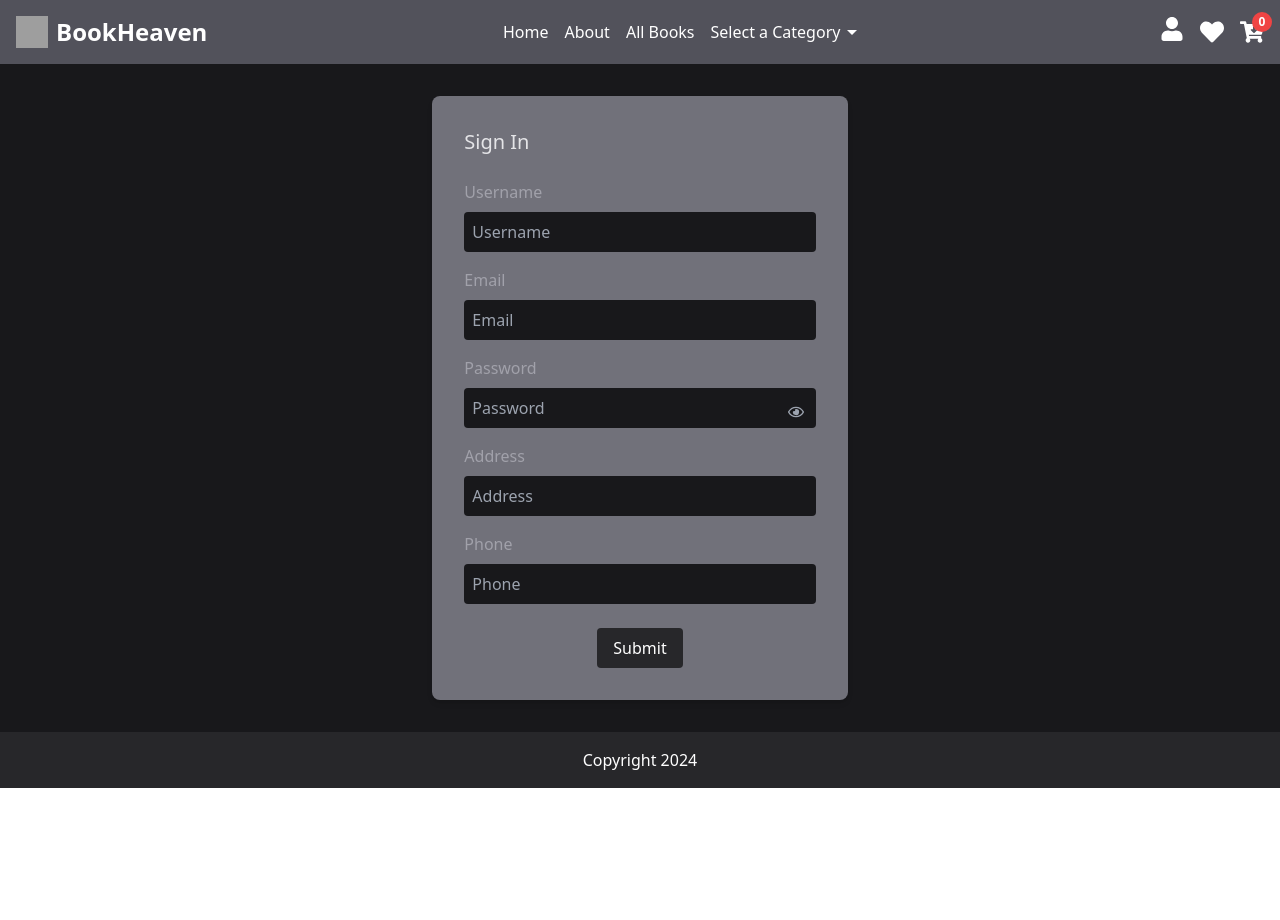
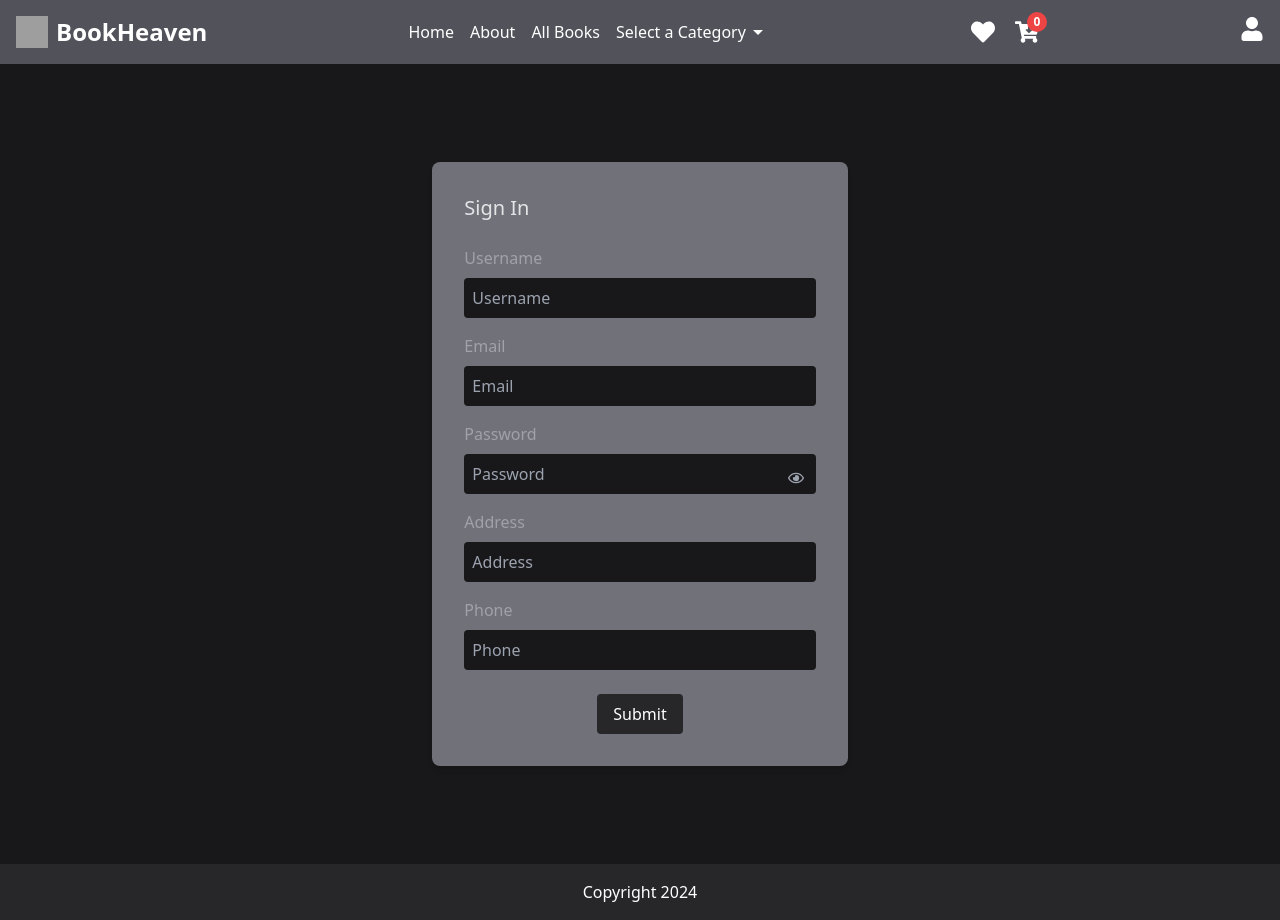
Before and after one commit to Iampriya00/BookStrore_Express, a React (Vite) app in the folder Frontend/Bookstore/: page /signin in a window 1280 px wide. Before the commit the page ends 800 px from the top, so only its background shows below. Built offline with nearby package versions, Linux system fonts and the light colour scheme; grey boxes are pictures that could not be loaded.

Commit message:
Commit: responsive

```diff
--- a/Frontend/Bookstore/src/components/Navbar.jsx
+++ b/Frontend/Bookstore/src/components/Navbar.jsx
@@ -22,14 +22,14 @@ function Navbar() {
   const totalQuantity = cart.reduce((total, item) => total + item.quantity, 0);
 
   const toggleDropdown = () => setIsDropdownOpen((prev) => !prev);
-  const toggleMenu = () => setIsMenuOpen((prev) => !prev);
+  const toggleMenu = () => setIsMenuOpen(!isMenuOpen);
 
   const filteredNavData = isLoggedIn
     ? navData
     : navData.filter((_, index) => index < 3);
 
   return (
-    <nav className="bg-zinc-600 p-4">
+    <nav className="bg-zinc-600 p-4 relative">
       {/* Navbar container */}
       <div className="flex items-center justify-between">
         {/* Logo */}
@@ -41,7 +41,44 @@ function Navbar() {
           />
           <p className="text-2xl font-bold text-white">BookHeaven</p>
         </div>
-
+        {/* Links (Desktop) */}
+        <ul className="hidden lg:flex space-x-4 ">
+          {filteredNavData.map((navItem, index) => (
+            <li key={index}>
+              <Link
+                to={navItem.path}
+                className="text-white hover:text-gray-400"
+              >
+                {navItem.item}
+              </Link>
+            </li>
+          ))}
+          <CategoryDropdown />
+        </ul>
+        {/*Icon */}
+        <div className="flex">
+          {/*Like Button*/}
+          <Link to={isLoggedIn ? "/favourite" : "/LogIn"}>
+            <FaHeart
+              size={24}
+              color="white"
+              aria-label="Cart"
+              className="hover:text-gray-400 me-5"
+            />
+          </Link>
+          {/* Cart Icon */}
+          <Link to={isLoggedIn ? "/cart" : "/LogIn"} className="relative">
+            <FaCartArrowDown
+              size={24}
+              color="white"
+              aria-label="Cart"
+              className="hover:text-gray-400"
+            />
+            <span className="absolute top-[-8px] right-[-8px] flex items-center justify-center bg-red-500 text-white text-xs font-bold h-5 w-5 rounded-full">
+              {totalQuantity}
+            </span>
+          </Link>
+        </div>
         {/* Hamburger Button */}
         <div className="lg:hidden">
           <button
@@ -63,22 +100,6 @@ function Navbar() {
             </svg>
           </button>
         </div>
-
-        {/* Links (Desktop) */}
-        <ul className="hidden lg:flex space-x-4">
-          {filteredNavData.map((navItem, index) => (
-            <li key={index}>
-              <Link
-                to={navItem.path}
-                className="text-white hover:text-gray-400"
-              >
-                {navItem.item}
-              </Link>
-            </li>
-          ))}
-          <CategoryDropdown />
-        </ul>
-
         {/* User Section */}
         <div className="hidden lg:flex items-center space-x-4">
           {role === "user" && (
@@ -117,32 +138,14 @@ function Navbar() {
               )}
             </div>
           )}
-          <Link to={isLoggedIn ? "/favourite" : "/LogIn"}>
-            <FaHeart
-              size={24}
-              color="white"
-              aria-label="Cart"
-              className="hover:text-gray-400"
-            />
-          </Link>
-          {/* Cart Icon */}
-          <Link to={isLoggedIn ? "/cart" : "/LogIn"} className="relative">
-            <FaCartArrowDown
-              size={24}
-              color="white"
-              aria-label="Cart"
-              className="hover:text-gray-400"
-            />
-            <span className="absolute top-[-8px] right-[-8px] flex items-center justify-center bg-red-500 text-white text-xs font-bold h-5 w-5 rounded-full">
-              {totalQuantity}
-            </span>
-          </Link>
         </div>
       </div>
-
       {/* Dropdown for Mobile */}
       {isMenuOpen && (
-        <div className="lg:hidden mt-4">
+        <div
+          className={`lg:hidden mt-4 absolute bg-slate-600 z-20 w-full left-0 transition-transform duration-500 ease-in-out transform>
+          }`}
+        >
           <ul className="flex flex-col space-y-2">
             {filteredNavData.map((navItem, index) => (
               <li key={index}>
--- a/Frontend/Bookstore/src/pages/Login.jsx
+++ b/Frontend/Bookstore/src/pages/Login.jsx
@@ -57,7 +57,7 @@ function Login() {
   }, [isLoggedIn, token, user, navigate]);
 
   return (
-    <div className="w-[50%] m-auto pt-[10%] h-[80vh]">
+    <div className="w-[50%] m-auto pt-[10%] h-screen">
       <h1 className="font-bold py-5 text-3xl">Login</h1>
       <form onSubmit={handleSubmit}>
         {/* Email Field */}
--- a/Frontend/Bookstore/src/pages/SignIn.jsx
+++ b/Frontend/Bookstore/src/pages/SignIn.jsx
@@ -45,7 +45,7 @@ function SignIn() {
   };
 
   return (
-    <div className="h-auto bg-zinc-900 px-12 py-8 flex items-center justify-center">
+    <div className="h-screen bg-zinc-900 px-12 py-8 flex items-center justify-center">
       <div className="bg-zinc-500 rounded-lg shadow-md p-8">
         <h1 className="text-zinc-200 text-xl mb-6">Sign In</h1>
         <form onSubmit={submit}>
```
